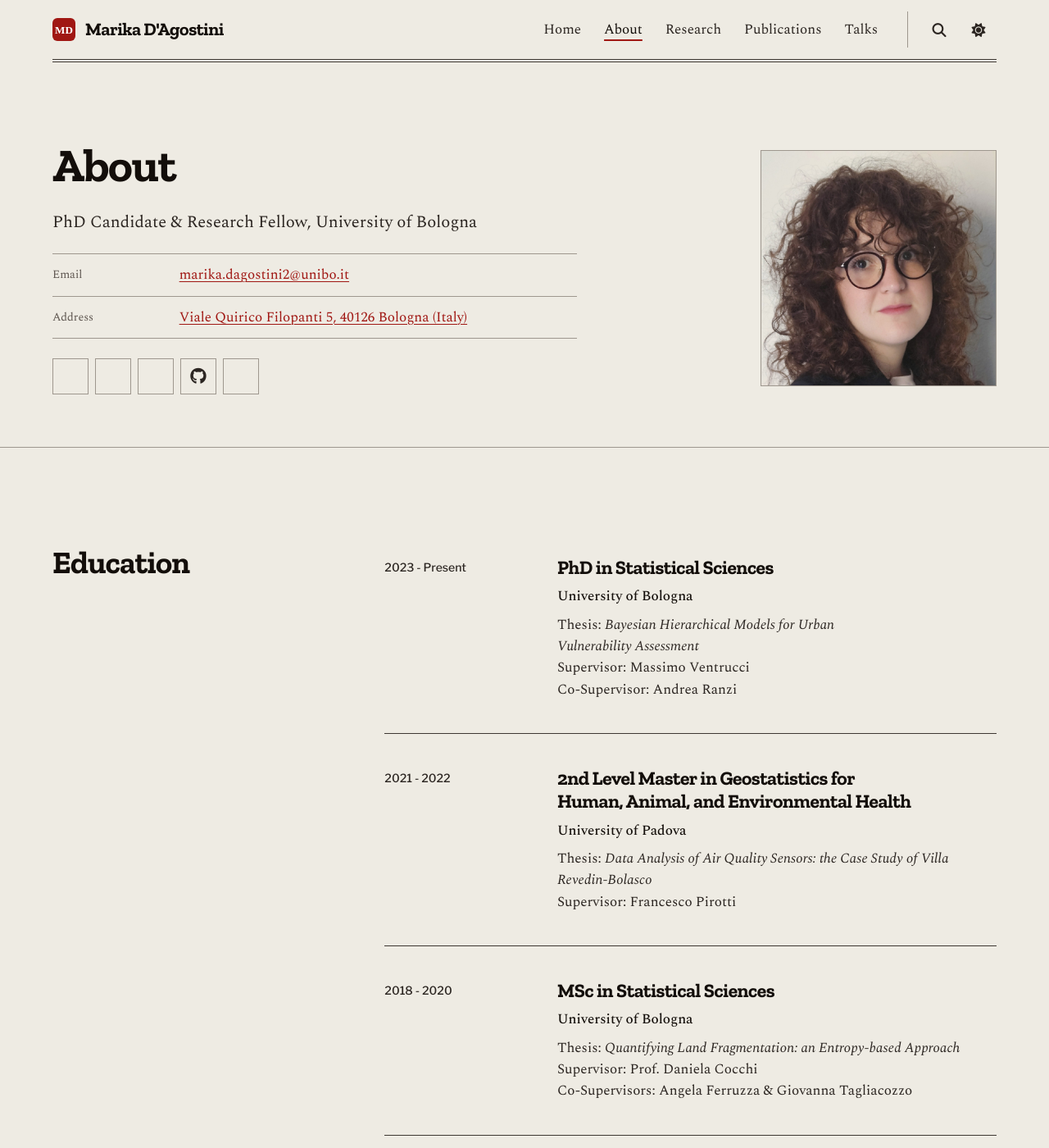
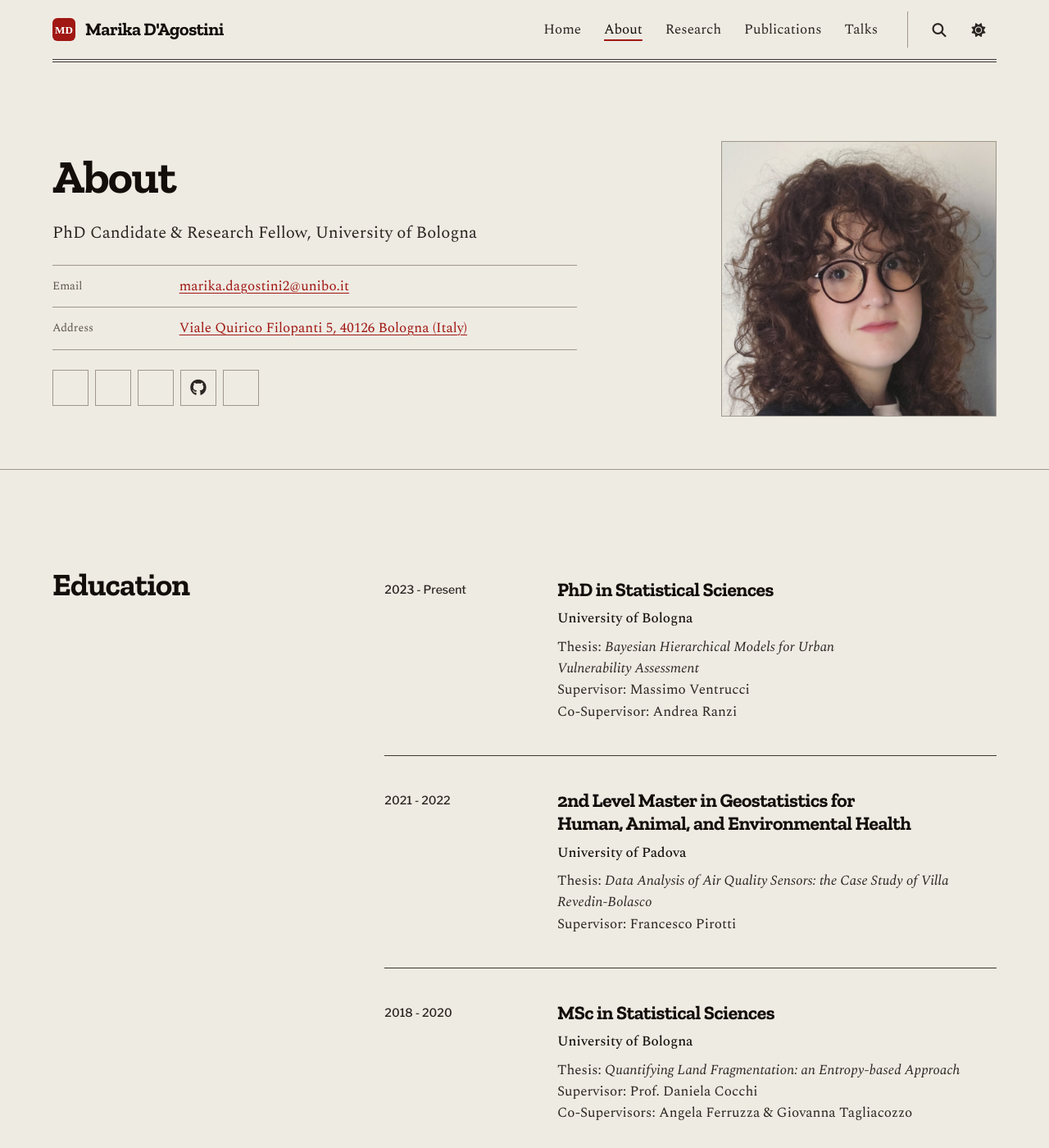
Before and after one commit to marika-dagostini/marika-dagostini.github.io, a Jekyll site: the page built from _pages/about.md, in a window 1280 px wide and 1400 px high. Shown: the whole window at 82% size. Built offline with Jekyll 4.4.1, drawn with Linux system fonts in a browser that asks for light colours; a style sheet for code colours, icons or effects is not loaded.

Commit message:
Update _site.scss

```diff
--- a/_sass/hallmark/_site.scss
+++ b/_sass/hallmark/_site.scss
@@ -148,9 +148,9 @@ figcaption { font: 500 var(--text-sm)/1.4 var(--font-body); color: var(--color-m
 .facts > div:last-child { border-bottom: var(--rule-hair) solid var(--color-rule); }
 .facts dt { font-size: var(--text-sm); color: var(--color-muted); padding-top: var(--space-3xs); }
 .facts dd { margin: 0; }
-.pi-figure { margin: 0; justify-self: end; width: 100%; max-width: 18rem; }
+.pi-figure { margin: 0; justify-self: end; width: 100%; max-width: #{"min(21rem, 45dvh)"}; }
 .plain-list { list-style: none; }
-@media (max-width: 60rem) { .page-head-grid { grid-template-columns: minmax(0, 1fr); gap: var(--space-xl); } .pi-figure { justify-self: start; max-width: 14rem; } }
+@media (max-width: 60rem) { .page-head-grid { grid-template-columns: minmax(0, 1fr); gap: var(--space-xl); } .pi-figure { justify-self: start; max-width: 16rem; } }
 
 // About: the record (Rows, head on 1 to 4 beside rows on 5 to 12)
 .record { padding-block: var(--section-gap-s); border-top: var(--rule-hair) solid var(--color-rule); }
```
